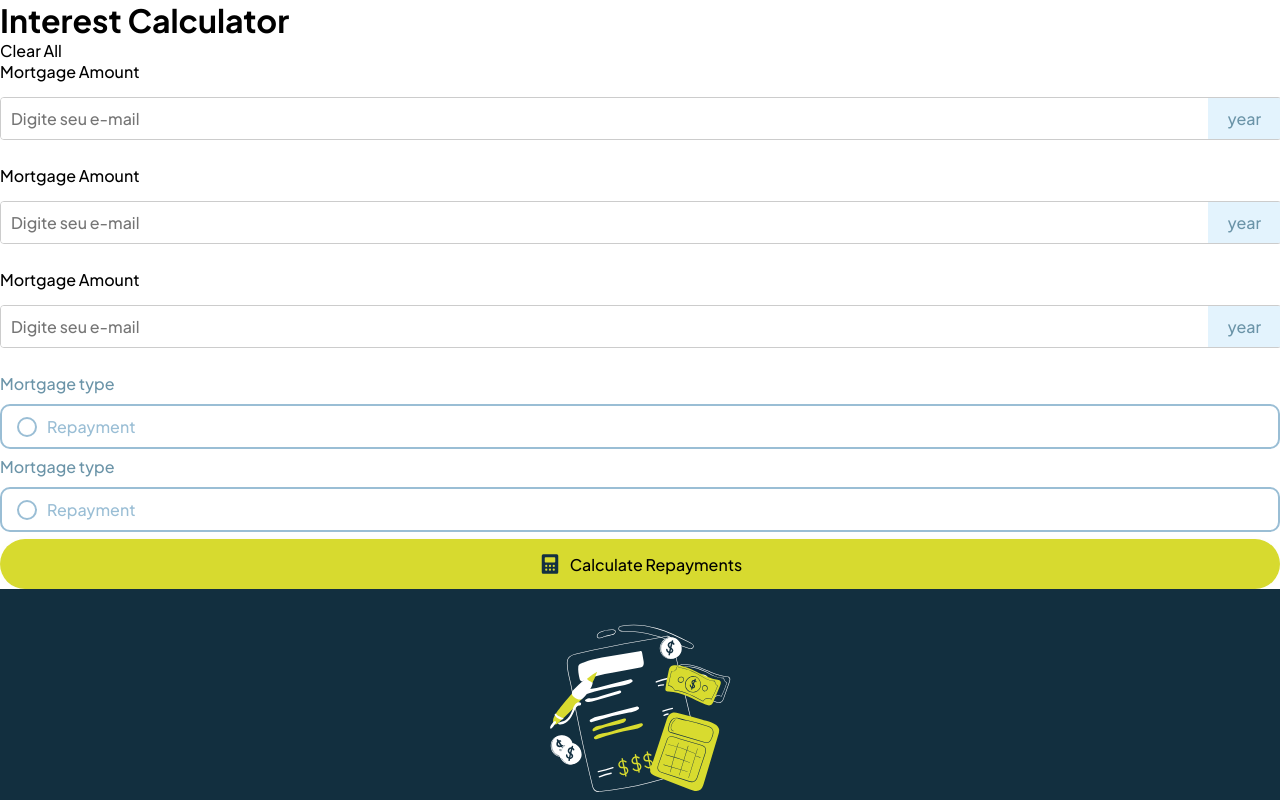
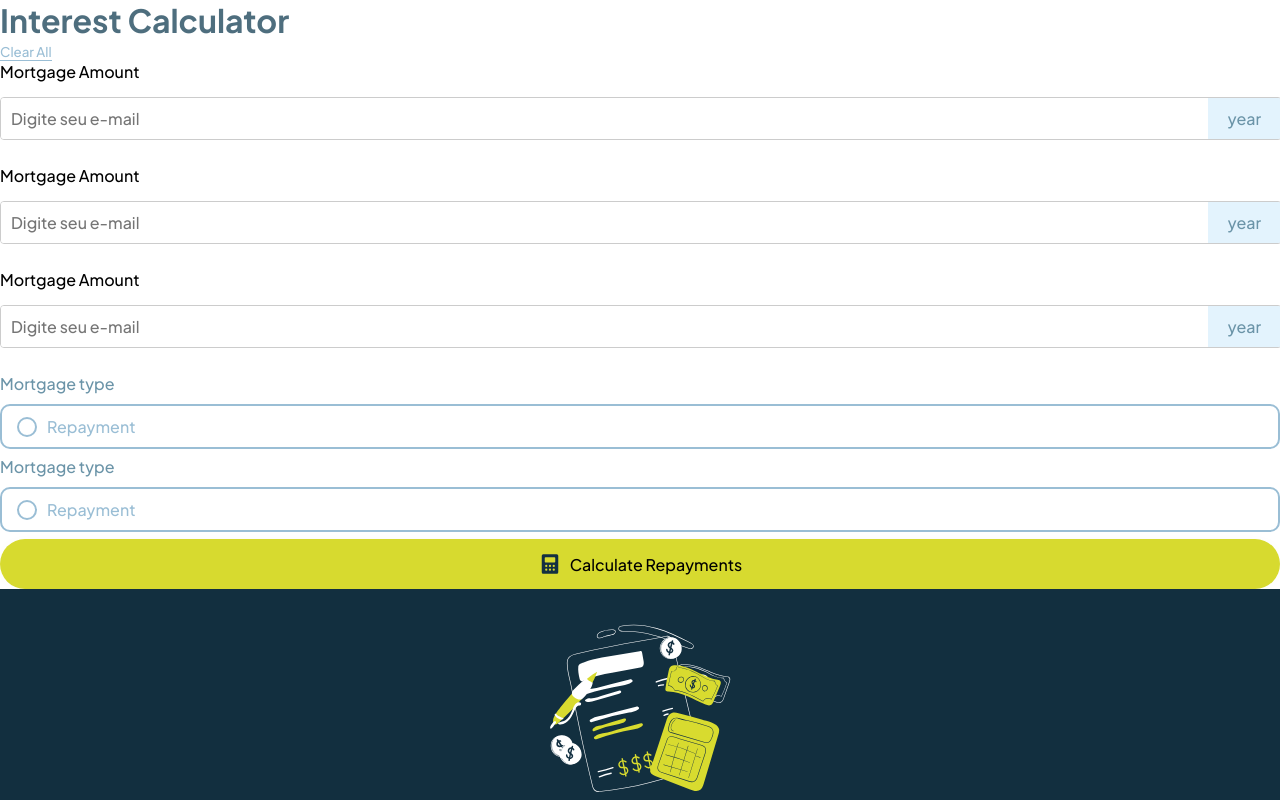
Before and after one commit to allmuniz/interest-calculator, an Angular app: page /dashboard in a window 1280 px wide. Shown: the top 800 px of the page. Built offline with nearby package versions, Linux system fonts and the light colour scheme.

Commit message:
style: Updating title

```diff
--- a/src/app/pages/dashboard/dashboard.component.css
+++ b/src/app/pages/dashboard/dashboard.component.css
@@ -1,5 +1,19 @@
 body{
     background-color: var(--color-neutral-white);
+
+    main{
+        header{
+            h1{
+                color: var(--color-neutral-slate-700);
+            }
+            button{
+                border: none;
+                border-bottom: 1px solid var(--color-neutral-slate-300);
+
+                background-color: transparent;
+                color: var(--color-neutral-slate-300);
+            }
+        }
     }
 
     .card-section{
@@ -32,6 +46,8 @@ body{
             color: var(--color-neutral-white);
         }
     }
+}
+
 
 @media (max-width: 767px) {
     main{
@@ -40,6 +56,9 @@ body{
 
         header{
             margin-bottom: 20px;
+            h1{
+                font-size: 25px;
+            }
         }
         section{
             width: 100%;
--- a/src/app/pages/dashboard/dashboard.component.html
+++ b/src/app/pages/dashboard/dashboard.component.html
@@ -2,7 +2,9 @@
     <main>
         <header>
             <h1>Interest Calculator</h1>
-            <p>Clear All</p>
+            <button>
+                Clear All
+            </button>
         </header>
         <section>
             <app-input></app-input>
```
Lines whose indentation alone changed are shown as unchanged.
